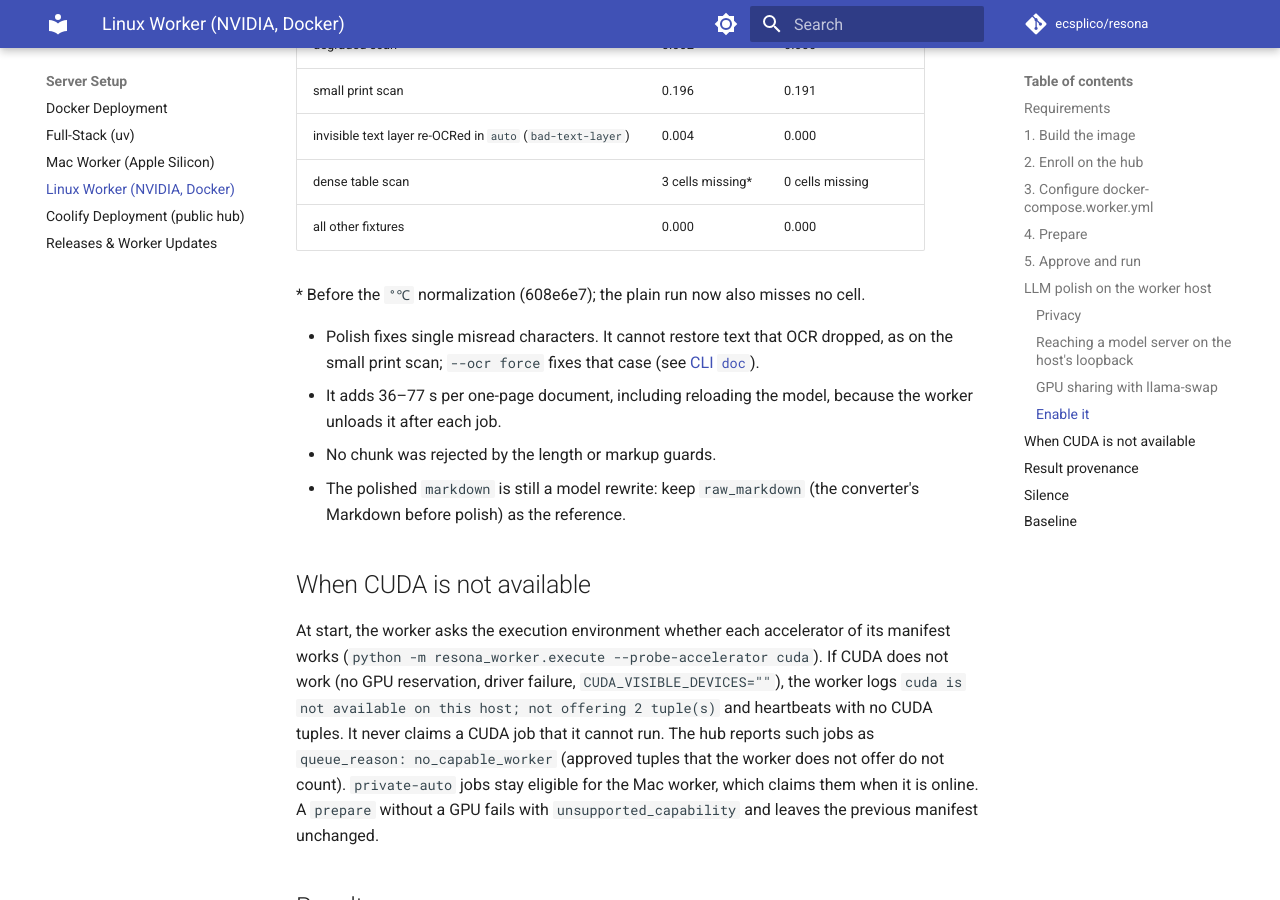
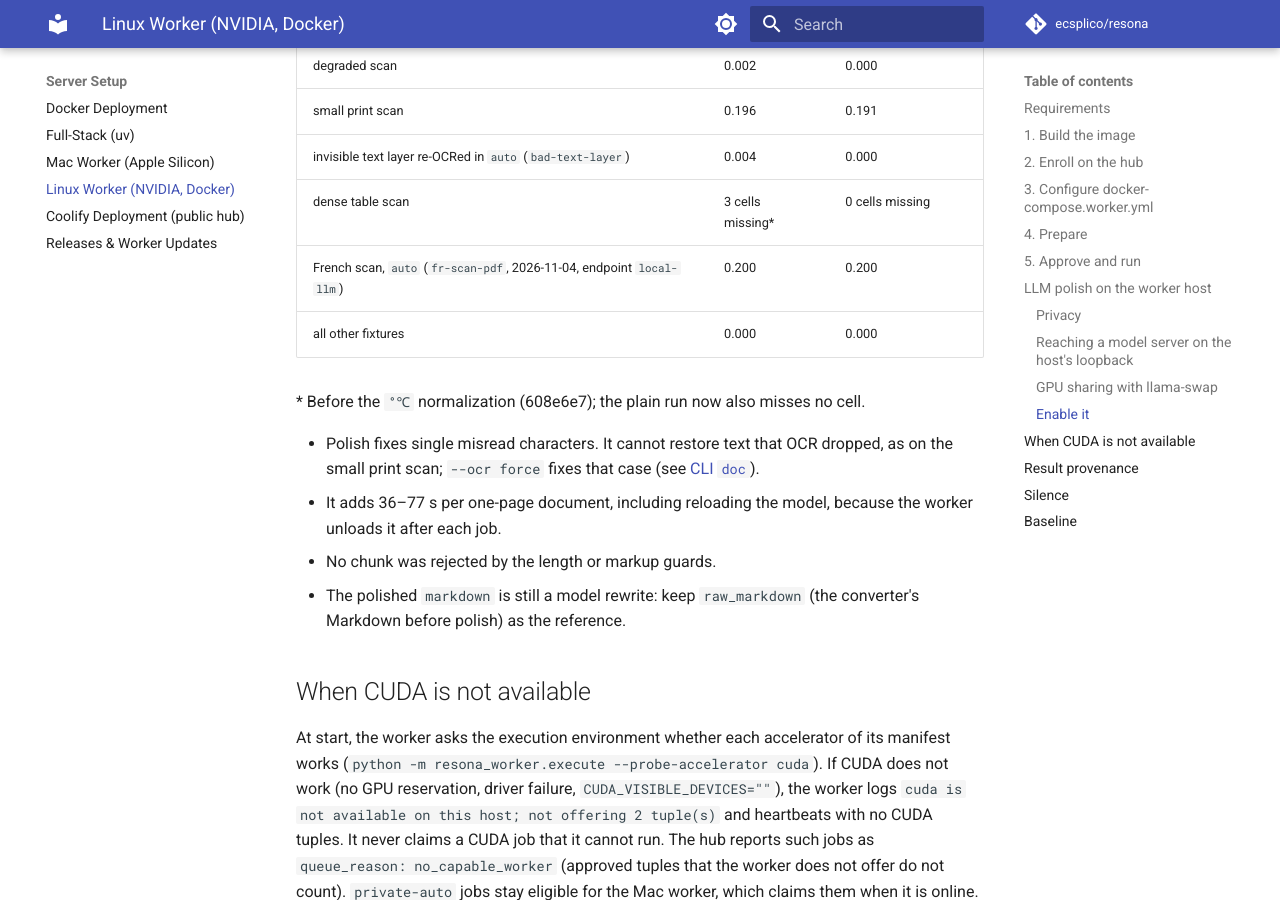
Before and after one commit to ecsplico/resona, an MkDocs documentation site: the page built from docs/server/linux-worker.md, in a window 1280 px wide and 900 px high, scrolled down 6493 px. Built offline with MkDocs 1.6.1 and Material for MkDocs 9.7.7, drawn with Linux system fonts in a browser that asks for light colours; comment, search, counter and statistics services are not loaded.

Commit message:
chore(eval): rebaseline linux-cuda and private-auto/linux-cuda on gpu-box (worker b59f035); polish measured on local-llm endpoint

```diff
--- a/docs/server/linux-worker.md
+++ b/docs/server/linux-worker.md
@@ -191,6 +191,7 @@ Measured on 2026-11-02 (evaluation corpus, gpu-box, `linux-cuda`, `qwen3.6-27b`
 | small print scan | 0.196 | 0.191 |
 | invisible text layer re-OCRed in `auto` (`bad-text-layer`) | 0.004 | 0.000 |
 | dense table scan | 3 cells missing\* | 0 cells missing |
+| French scan, `auto` (`fr-scan-pdf`, 2026-11-04, endpoint `local-llm`) | 0.200 | 0.200 |
 | all other fixtures | 0.000 | 0.000 |
 
 \* Before the `°℃` normalization (608e6e7); the plain run now also misses no cell.
```
Also changed, not shown: 1 other file.
